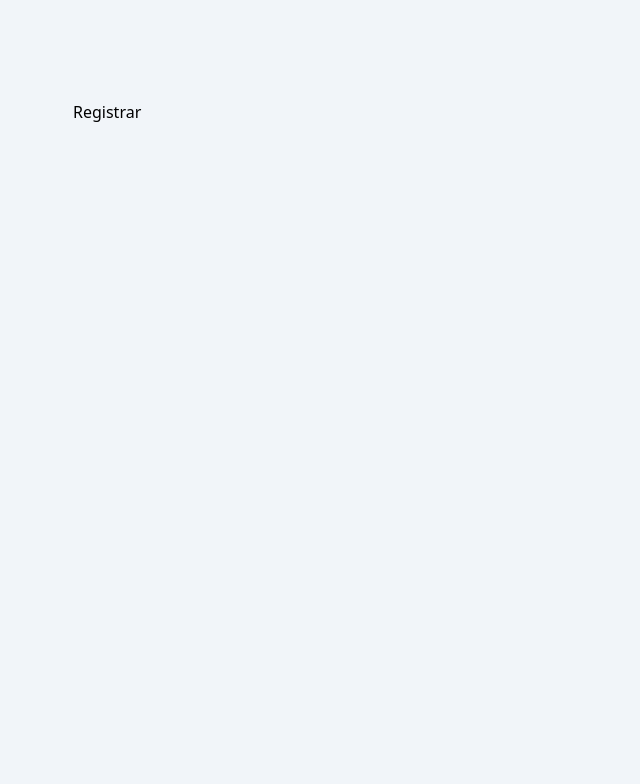
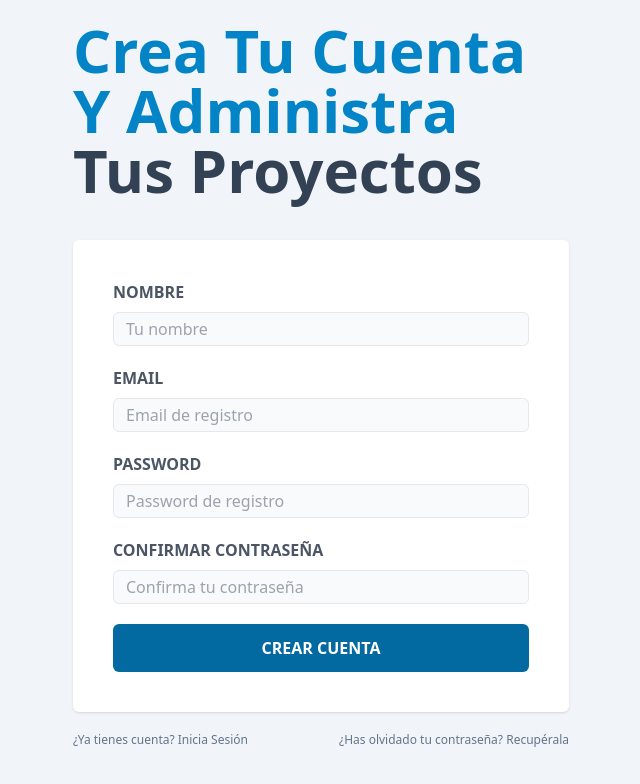
Before and after one commit to Alvarotloc/UpTask-Front, a React (Vite) app: page /registrar in a window 1280 px wide. Shown: the top 784 px of the page, without its empty margins (319-959 px from the left). Built offline with nearby package versions, Linux system fonts and the light colour scheme.

Commit message:
Creadas las paginas de registro y recuperar password

```diff
--- a/src/layouts/AuthLayout.tsx
+++ b/src/layouts/AuthLayout.tsx
@@ -3,7 +3,7 @@ import { Outlet } from "react-router-dom";
 
 export const AuthLayout: FC = (): JSX.Element => {
   return (
-    <main className="container mx-auto mt-5 md:mt-20 p-5 md:flex md:justify-center">
+    <main className="container mx-auto p-5 md:flex md:justify-center">
       <div className="md:w-2/3 lg:w-2/5">
         <Outlet />
       </div>
--- a/src/pages/Login.tsx
+++ b/src/pages/Login.tsx
@@ -1,30 +1,62 @@
 import { FC } from "react";
-import {Link} from 'react-router-dom'
+import { Link } from "react-router-dom";
 export const Login: FC = (): JSX.Element => {
   return (
     <>
-      <h1 className="text-sky-600 font-black text-4xl sm:text-6xl  capitalize">
+      <h1 className="text-sky-600 font-black text-5xl sm:text-6xl  capitalize">
         Inicia sesión y administra{" "}
         <span className="text-slate-700">tus proyectos</span>
       </h1>
       <form className="mt-10 mb-5 shadow bg-white rounded-md p-10">
         <fieldset>
-          <div className="mb-10 space-y-2">
-            <label htmlFor="email" className="uppercase text-gray-600 font-bold block text-xl">Email</label>
-            <input type="email" name="email" id="email" placeholder="Email de registro" className="w-full p-3 border rounded-md bg-gray-50" />
+          <div className="mb-5 space-y-2">
+            <label
+              htmlFor="email"
+              className="uppercase text-gray-600 font-bold block"
+            >
+              Email
+            </label>
+            <input
+              type="email"
+              name="email"
+              id="email"
+              placeholder="Email de registro"
+              className="w-full px-3 py-2 border rounded-md bg-gray-50"
+            />
           </div>
-          <div className="my-10 space-y-2">
-            <label htmlFor="password" className="uppercase text-gray-600 font-bold block text-xl">Password</label>
-            <input type="password" name="password" id="password" placeholder="Password de registro" className="w-full p-3 border rounded-md bg-gray-50" />
+          <div className="my-5 space-y-2">
+            <label
+              htmlFor="password"
+              className="uppercase text-gray-600 font-bold block"
+            >
+              Password
+            </label>
+            <input
+              type="password"
+              name="password"
+              id="password"
+              placeholder="Password de registro"
+              className="w-full px-3 py-2 border rounded-md bg-gray-50"
+            />
           </div>
-          <input type="submit" value='Iniciar Sesión' className="bg-sky-700 w-full rounded-md py-3 text-white font-bold uppercase hover:bg-sky-800 transition-colors cursor-pointer" />
+          <input
+            type="submit"
+            value="Iniciar Sesión"
+            className="bg-sky-700 w-full rounded-md py-3 text-white font-bold uppercase hover:bg-sky-800 transition-colors cursor-pointer"
+          />
         </fieldset>
       </form>
       <nav className="flex flex-col gap-5 lg:gap-0 lg:flex-row lg:justify-between">
-        <Link to='/registrar' className="text-sm lg:text-xs hover:underline text-center text-slate-500">
+        <Link
+          to="/registrar"
+          className="text-sm lg:text-xs hover:underline text-center text-slate-500"
+        >
           ¿No tienes cuenta? Crea una
         </Link>
-        <Link to='/olvide-password' className="text-sm lg:text-xs hover:underline text-center text-slate-500">
+        <Link
+          to="/olvide-password"
+          className="text-sm lg:text-xs hover:underline text-center text-slate-500"
+        >
           ¿Has olvidado tu contraseña? Recupérala
         </Link>
       </nav>
--- a/src/pages/OlvidePassword.tsx
+++ b/src/pages/OlvidePassword.tsx
@@ -1,6 +1,50 @@
-import { FC } from 'react';
-export const OlvidePassword:FC = ():JSX.Element => {
+import { FC } from "react";
+import { Link } from "react-router-dom";
+export const OlvidePassword: FC = (): JSX.Element => {
   return (
-    <div>OlvidePassword</div>
-  )
-}
+    <>
+      <h1 className="text-sky-600 font-black text-5xl sm:text-6xl  capitalize">
+        Recupera tu acceso y administra{" "}
+        <span className="text-slate-700">tus proyectos</span>
+      </h1>
+      <form className="mt-10 mb-5 shadow bg-white rounded-md p-10">
+        <fieldset>
+          <div className="mb-5 space-y-2">
+            <label
+              htmlFor="email"
+              className="uppercase text-gray-600 font-bold block"
+            >
+              Email
+            </label>
+            <input
+              type="email"
+              name="email"
+              id="email"
+              placeholder="Email de registro"
+              className="w-full px-3 py-2 border rounded-md bg-gray-50"
+            />
+          </div>
+          <input
+            type="submit"
+            value="Enviar Instrucciones"
+            className="bg-sky-700 w-full rounded-md py-3 text-white font-bold uppercase hover:bg-sky-800 transition-colors cursor-pointer"
+          />
+        </fieldset>
+      </form>
+      <nav className="flex flex-col gap-5 lg:gap-0 lg:flex-row lg:justify-between">
+        <Link
+          to="/registrar"
+          className="text-sm lg:text-xs hover:underline text-center text-slate-500"
+        >
+          ¿No tienes cuenta? Crea una
+        </Link>
+        <Link
+          to="/"
+          className="text-sm lg:text-xs hover:underline text-center text-slate-500"
+        >
+          ¿Ya tienes una cuenta? Inicia sesión
+        </Link>
+      </nav>
+    </>
+  );
+};
--- a/src/pages/Registrar.tsx
+++ b/src/pages/Registrar.tsx
@@ -1,6 +1,95 @@
-import { FC } from 'react';
-export const Registrar:FC = ():JSX.Element => {
+import { FC } from "react";
+import { Link } from "react-router-dom";
+export const Registrar: FC = (): JSX.Element => {
   return (
-    <div>Registrar</div>
-  )
-}
+    <>
+      <h1 className="text-sky-600 font-black text-5xl sm:text-6xl capitalize">
+        Crea tu cuenta y administra{" "}
+        <span className="text-slate-700">tus proyectos</span>
+      </h1>
+      <form className="mt-10 mb-5 shadow bg-white rounded-md p-10">
+        <fieldset>
+          <div className="mb-5 space-y-2">
+            <label
+              htmlFor="nombre"
+              className="uppercase text-gray-600 font-bold block"
+            >
+              Nombre
+            </label>
+            <input
+              type="text"
+              name="nombre"
+              id="nombre"
+              placeholder="Tu nombre"
+              className="w-full px-3 py-1 border rounded-md bg-gray-50"
+            />
+          </div>
+          <div className="mb-5 space-y-2">
+            <label
+              htmlFor="email"
+              className="uppercase text-gray-600 font-bold block"
+            >
+              Email
+            </label>
+            <input
+              type="email"
+              name="email"
+              id="email"
+              placeholder="Email de registro"
+              className="w-full px-3 py-1 border rounded-md bg-gray-50"
+            />
+          </div>
+          <div className="my-5 space-y-2">
+            <label
+              htmlFor="password"
+              className="uppercase text-gray-600 font-bold block"
+            >
+              Password
+            </label>
+            <input
+              type="password"
+              name="password"
+              id="password"
+              placeholder="Password de registro"
+              className="w-full px-3 py-1 border rounded-md bg-gray-50"
+            />
+          </div>
+          <div className="my-5 space-y-2">
+            <label
+              htmlFor="confirmar"
+              className="uppercase text-gray-600 font-bold block"
+            >
+              Confirmar Contraseña
+            </label>
+            <input
+              type="password"
+              name="confirmar"
+              id="confirmar"
+              placeholder="Confirma tu contraseña"
+              className="w-full px-3 py-1 border rounded-md bg-gray-50"
+            />
+          </div>
+          <input
+            type="submit"
+            value="Crear Cuenta"
+            className="bg-sky-700 w-full rounded-md py-3 text-white font-bold uppercase hover:bg-sky-800 transition-colors cursor-pointer"
+          />
+        </fieldset>
+      </form>
+      <nav className="flex flex-col gap-5 lg:gap-0 lg:flex-row lg:justify-between">
+        <Link
+          to="/"
+          className="text-sm lg:text-xs hover:underline text-center text-slate-500"
+        >
+          ¿Ya tienes cuenta? Inicia Sesión
+        </Link>
+        <Link
+          to="/olvide-password"
+          className="text-sm lg:text-xs hover:underline text-center text-slate-500"
+        >
+          ¿Has olvidado tu contraseña? Recupérala
+        </Link>
+      </nav>
+    </>
+  );
+};
```
